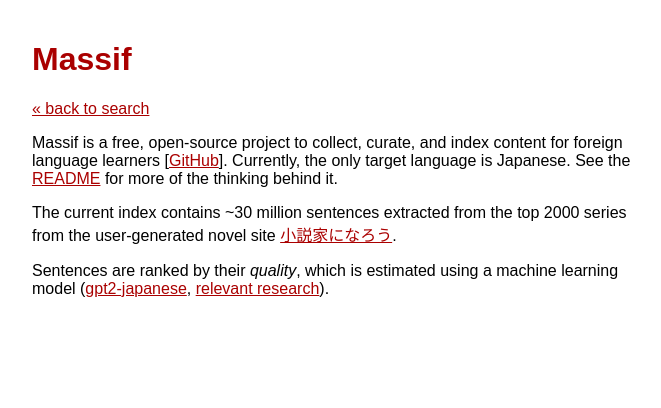
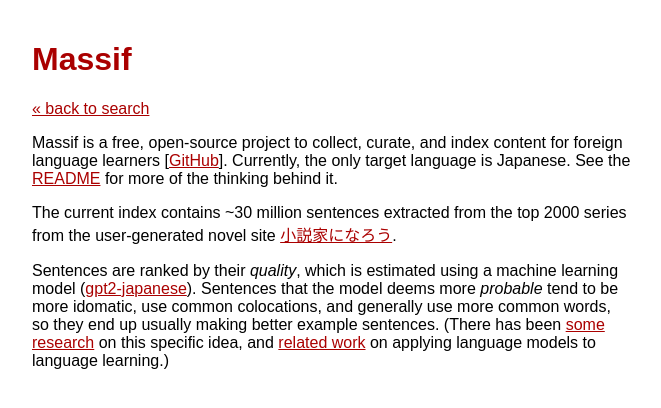
Before and after one commit to rsimmons/massif, a Python web app: template web/templates/about.html in a window 1280 px wide. Shown: the top 408 px of the page, without its empty margins (308-969 px from the left). Run offline with Jinja, Linux system fonts and the light colour scheme; the template is opened without the code that fills it, so the values that code supplies are empty.

Commit message:
Expand about page

```diff
--- a/web/templates/about.html
+++ b/web/templates/about.html
@@ -52,7 +52,7 @@ ul {
         <p><a href="/">&laquo; back to search</a></p>
         <p>Massif is a free, open-source project to collect, curate, and index content for foreign language learners [<a href="https://github.com/rsimmons/massif">GitHub</a>]. Currently, the only target language is Japanese. See the <a href="https://github.com/rsimmons/massif/blob/master/README.md">README</a> for more of the thinking behind it.</p>
         <p>The current index contains ~30 million sentences extracted from the top 2000 series from the user-generated novel site <a href="http://syosetu.com/">小説家になろう</a>.</p>
-        <p>Sentences are ranked by their <em>quality</em>, which is estimated using a machine learning model (<a href="https://github.com/tanreinama/gpt2-japanese">gpt2-japanese</a>, <a href="https://arxiv.org/abs/2004.00881">relevant research</a>).</p>
+        <p>Sentences are ranked by their <em>quality</em>, which is estimated using a machine learning model (<a href="https://github.com/tanreinama/gpt2-japanese">gpt2-japanese</a>). Sentences that the model deems more <em>probable</em> tend to be more idomatic, use common colocations, and generally use more common words, so they end up usually making better example sentences. (There has been <a href="https://arxiv.org/abs/2004.00881">some research</a> on this specific idea, and <a href="https://github.com/JonathanLaneMcDonald/ML_for_SLA">related work</a> on applying language models to language learning.)</p>
         <!-- <h2>Similar Projects</h2>
         <ul>
             <li>foo</li>
```
